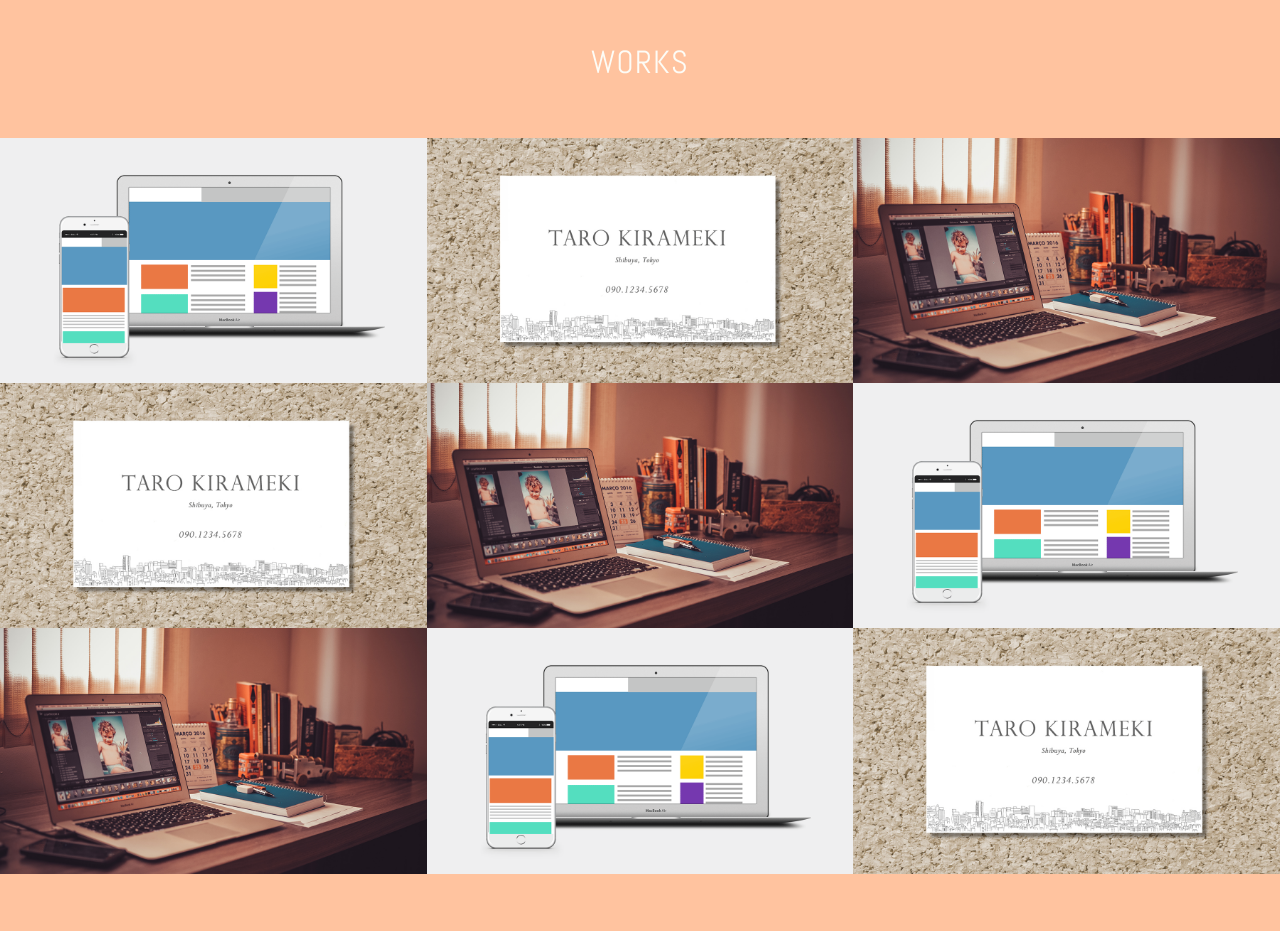
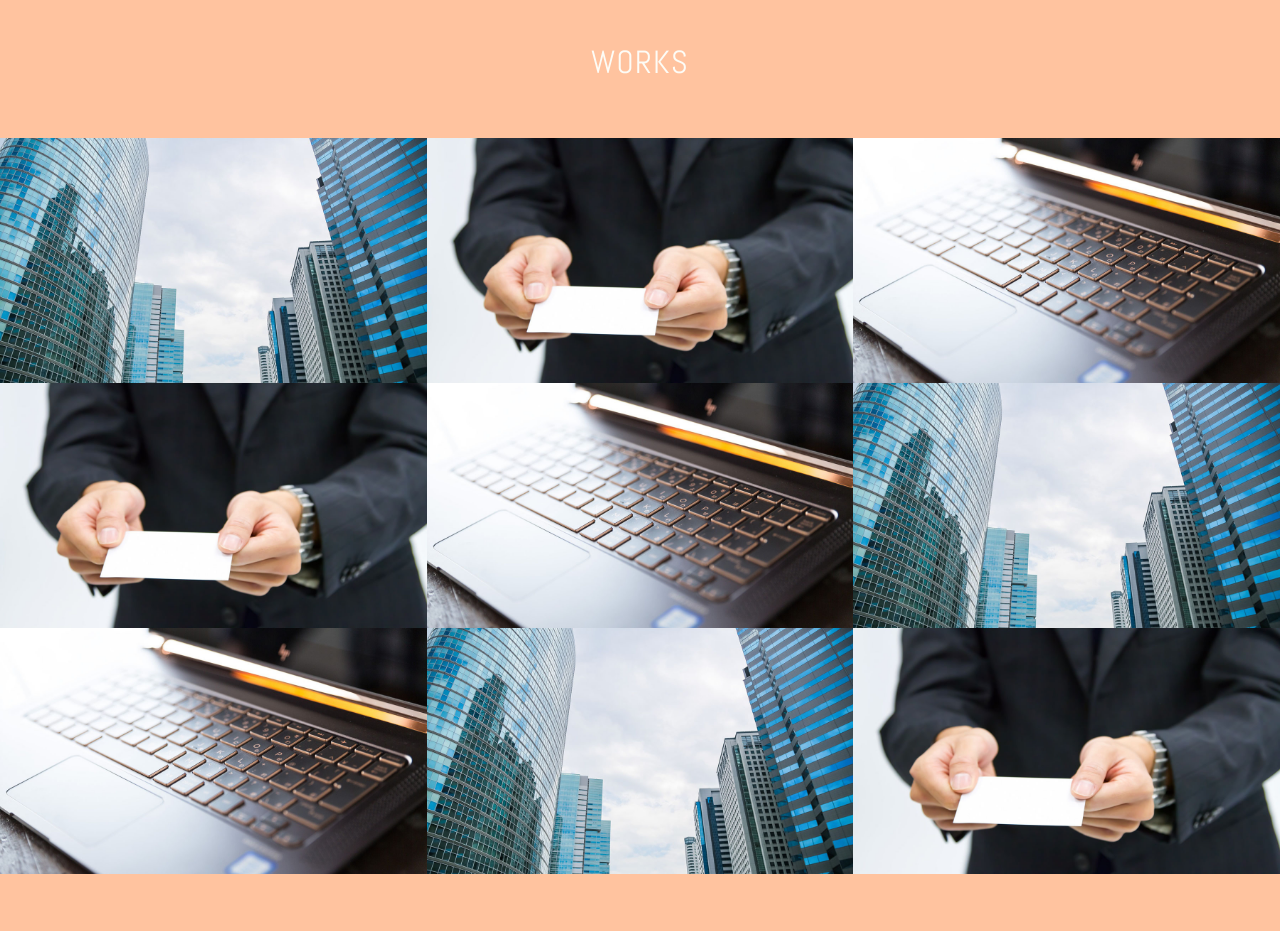
Before and after one commit to keisuke1222/keisuke1222.github.io, a plain HTML site: page index.html in a window 1280 px wide. Shown: the part 1080-2011 px from the top of the page. Drawn offline with nearby package versions, Linux system fonts and the light colour scheme.

Commit message:
課題提出

```diff
--- a/index.html
+++ b/index.html
@@ -12,7 +12,7 @@
   <body><!--header-->
     <header><a href="#contact" class="button-contact"><i aria-label="お問い合わせ" class="fa fa-envelope-o"></i></a>
       <div class="profile">
-        <h1 class="site-title abel uppercase text-center">Web Designer <span>Keisuke Takeuchi</span></h1><img src="./images/img_profile.jpg" alt="プロフィール写真" width="140" height="140" class="block-center profile-icon">
+        <h1 class="site-title abel uppercase text-center">Web Designer <span>Keisuke Takeuchi</span></h1><img src="./images/profile.jpg" alt="プロフィール写真" width="140" height="140" class="block-center profile-icon">
         <p>大阪府在住のWebデザイナー　竹内啓輔です。 Webデザインなどに興味を持ち、自分の思い描いたようにサイトを作り上げるWebデザイナーに憧れ、オンラインスクールを活用し、Web制作を学び、Webデザイナー就職活動中です。これからさらなる知識を深め、Webをデザインし、ここのwebデザイン素敵だな！と、思って頂けるようなデザイナーになりたいと思っております。</p>
 
 
@@ -38,37 +38,37 @@
       </section><!--works-->
       <section id="works">
         <h2 class="text-center">Works</h2>
-        <div class="works-box"><a href="#"><img src="./images/img_work_site.png" alt="株式会社きらめき コーポレートサイト様 Webサイトデザイン">
+        <div class="works-box"><a href="#"><img src="./images/coporato.jpg" alt="株式会社きらめき コーポレートサイト様 Webサイトデザイン">
             <div class="works-box-inner">
               <div class="text-center">
                 <h3>株式会社きらめき コーポレートサイト</h3><small>2016.04.20</small><span class="button-readmore">Read More</span>
               </div>
             </div></a></div>
-        <div class="works-box"><a href="#"><img src="./images/img_work_card.jpg" alt="きらめき花子様 名刺デザイン">
+        <div class="works-box"><a href="#"><img src="./images/meisi.jpg" alt="きらめき花子様 名刺デザイン">
             <div class="works-box-inner">
               <div class="text-center">
                 <h3>きらめき花子様 名刺</h3><small>2016.04.20</small><span class="button-readmore">Read More</span>
               </div>
             </div></a></div>
-        <div class="works-box"><a href="#"><img src="./images/img_work_blog.jpg" alt="WordPressオリジナルテーマ">
+        <div class="works-box"><a href="#"><img src="./images/blogdesign.jpg" alt="WordPressオリジナルテーマ">
             <div class="works-box-inner">
               <div class="text-center">
                 <h3>ブログデザイン</h3><small>2016.04.20</small><span class="button-readmore">Read More</span>
               </div>
             </div></a></div>
-        <div class="works-box"><a href="#"><img src="./images/img_work_card.jpg" alt="きらめき花子様 名刺デザイン">
+        <div class="works-box"><a href="#"><img src="./images/meisi.jpg" alt="きらめき花子様 名刺デザイン">
             <div class="works-box-inner">
               <div class="text-center">
                 <h3>きらめき花子様 名刺</h3><small>2016.04.20</small><span class="button-readmore">Read More</span>
               </div>
             </div></a></div>
-        <div class="works-box"><a href="#"><img src="./images/img_work_blog.jpg" alt="WordPressオリジナルテーマ">
+        <div class="works-box"><a href="#"><img src="./images/blogdesign.jpg" alt="WordPressオリジナルテーマ">
             <div class="works-box-inner">
               <div class="text-center">
                 <h3>ブログデザイン</h3><small>2016.04.20</small><span class="button-readmore">Read More</span>
               </div>
             </div></a></div>
-        <div class="works-box"><a href="#"><img src="./images/img_work_site.png" alt="株式会社きらめき コーポレートサイト様 Webサイトデザイン">
+        <div class="works-box"><a href="#"><img src="./images/coporato.jpg" alt="株式会社きらめき コーポレートサイト様 Webサイトデザイン">
             <div class="works-box-inner">
               <div class="text-center">
                 <h3>株式会社きらめき コーポレートサイト</h3><small>2016.04.20</small><span class="button-readmore">Read More</span>
@@ -76,7 +76,7 @@
             </div></a></div>
             <div class="works-box">
             <a href="#">
-                <img src="./images/img_work_blog.jpg" alt="WordPressオリジナルテーマ">
+                <img src="./images/blogdesign.jpg" alt="WordPressオリジナルテーマ">
                 <div class="works-box-inner">
                     <div class="text-center">
                         <h3>ブログデザイン</h3>
@@ -88,7 +88,7 @@
         </div>
         <div class="works-box">
             <a href="#">
-                <img src="./images/img_work_site.png" alt="株式会社きらめき コーポレートサイト様 Webサイトデザイン">
+                <img src="./images/coporato.jpg" alt="株式会社きらめき コーポレートサイト様 Webサイトデザイン">
                 <div class="works-box-inner">
                     <div class="text-center">
                         <h3>株式会社きらめき コーポレートサイト</h3>
@@ -100,7 +100,7 @@
         </div>
         <div class="works-box">
             <a href="#">
-                <img src="./images/img_work_card.jpg" alt="きらめき花子様 名刺デザイン">
+                <img src="./images/meisi.jpg" alt="きらめき花子様 名刺デザイン">
                 <div class="works-box-inner">
                     <div class="text-center">
                         <h3>きらめき花子様 名刺</h3>
```
Also changed, not shown: images/blogdesign.jpg (added), images/coporato.jpg (added), images/meisi.jpg (added), images/profile.jpg (added).
